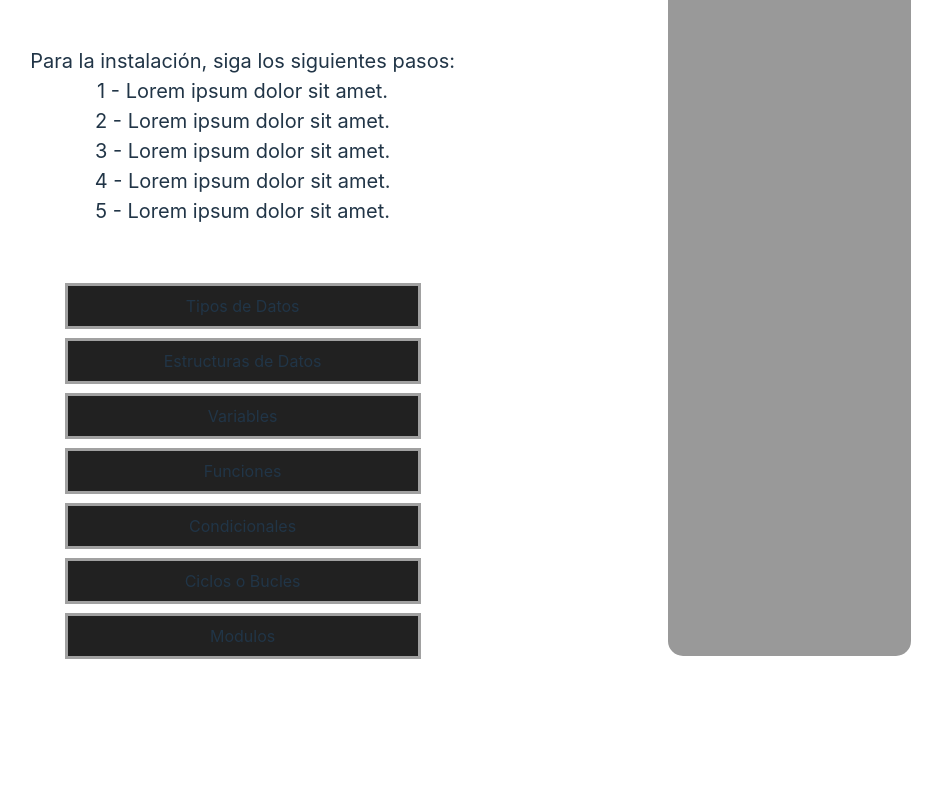
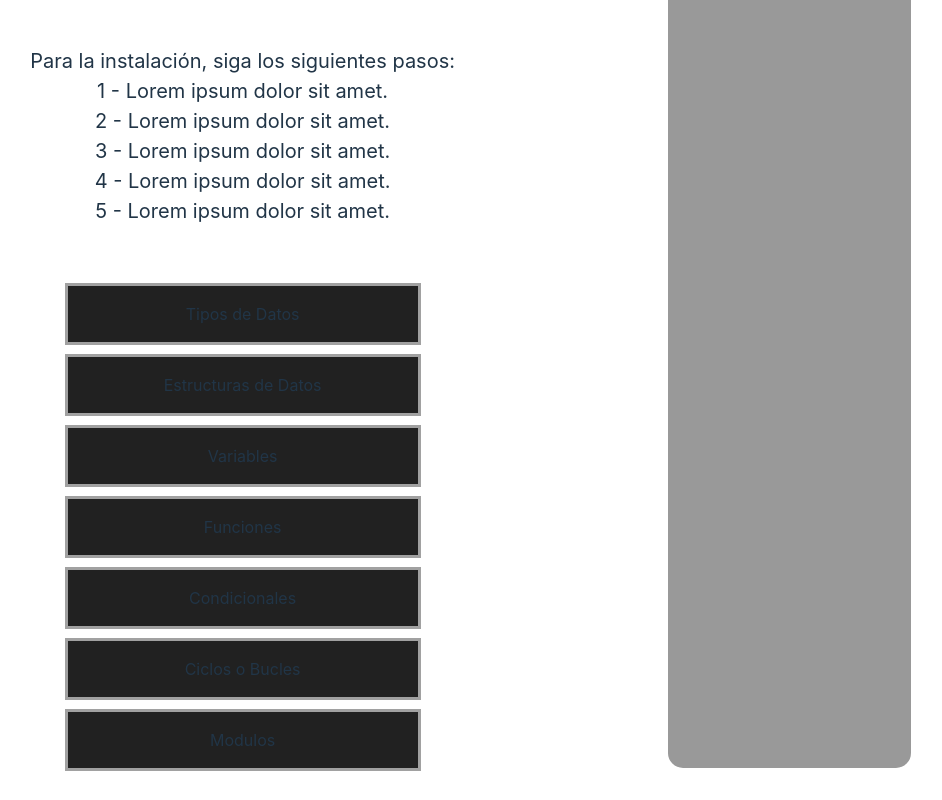
Before and after one commit to EricWithC04/frontend-pruebas-proyecto-final, a React (Vite) app: page /theme/1 in a window 1280 px wide. Shown: the part 917-1717 px from the top of the page, without its empty margins (215-1157 px from the left). Before the commit the page ends 1605 px from the top, so only its background shows below. Built offline with nearby package versions, Linux system fonts and the light colour scheme.

Commit message:
feat: sorted styles

```diff
--- a/src/App.css
+++ b/src/App.css
@@ -11,31 +11,3 @@
   gap: 10px;
   margin-bottom: 30px;
 }
-
-.theme-container {
-  display: flex;
-  flex-direction: column;
-  align-items: center;
-}
-
-.theme-item {
-  background-color: #212121;
-  height: 0;
-  width: 45%;
-  display: flex;
-  align-items: center;
-  justify-content: center;
-  margin-bottom: 15px;
-  overflow: hidden;
-  transition: height 0.8s ease, outline 0.8s ease;
-}
-
-.theme-item:hover {
-  cursor: pointer;
-  background-color: #3a3a3a;
-}
-
-.theme-item.expanded {
-  height: 40px;
-  outline: 3px solid #a1a1a1;
-}
--- a/src/components/MainPage/MainPage.tsx
+++ b/src/components/MainPage/MainPage.tsx
@@ -65,11 +65,11 @@ const MainPage = () => {
                     ))
                 }
             </div>
-            <div className='theme-container'>
+            <div className='item-button-container'>
                 {
                     allThemesPerUnit.hasOwnProperty(unit) ? allThemesPerUnit[unit].map((data: any) => (
                         <div
-                            className={`theme-item ${expandedThemes ? 'expanded' : ''}`}
+                            className={`item-button ${expandedThemes ? 'item-button-active' : 'item-button-hidden'}`}
                             onClick={() => navigate(`/theme/${data.id}`)}
                         >
                             <p>{data.title}</p>
--- a/src/components/ThemePage/ThemePage.css
+++ b/src/components/ThemePage/ThemePage.css
@@ -61,12 +61,12 @@
     width: 350px
 }
 
-.theme-item-description {
+.exercise-description {
     outline: 3px solid #a1a1a1;
     background-color: #a1a1a1;
     color: black;
 }
 
-.theme-item-description button {
+.exercise-description button {
     align-self: flex-end;
 }
--- a/src/components/ThemePage/ThemePage.tsx
+++ b/src/components/ThemePage/ThemePage.tsx
@@ -10,12 +10,12 @@ const ThemePage = () => {
 
     const navigate = useNavigate()
 
-    const [details, setDetails] = useState('')
+    const [themeTitle, setThemeTitle] = useState('')
 
     useEffect(() => {
         Object.keys(allThemesPerUnit).forEach((unit: any) => {
             allThemesPerUnit[unit].forEach((theme: any) => {
-                if (theme.id == idTheme) setDetails(theme.title)
+                if (theme.id == idTheme) setThemeTitle(theme.title)
             })
         })
     }, [])
@@ -73,12 +73,12 @@ const ThemePage = () => {
         setExampleExercises(newExampleExercises)
     }
 
-    if (details.length) {
+    if (themeTitle.length) {
         return (
             <div className='details-container'>
                 <div className='theme-container w-70'>
                     <button onClick={() => navigate(-1)}>Back</button>
-                    <h1>{details}</h1>
+                    <h1>{themeTitle}</h1>
                     <p className='theme-description w-80'>
                         Python es un lenguaje de programación potente y fácil de aprender. Tiene estructuras de datos de alto nivel eficientes y un simple pero efectivo sistema de programación orientado a objetos. La elegante sintaxis de Python y su tipado dinámico, junto a su naturaleza interpretada lo convierten en un lenguaje ideal para scripting y desarrollo rápido de aplicaciones en muchas áreas, para la mayoría de plataformas
                     </p>
@@ -98,14 +98,14 @@ const ThemePage = () => {
                             <li>5 - Lorem ipsum dolor sit amet.</li>
                         </ul>
                     </p>
-                    <div className='theme-container'>
+                    <div className='item-button-container'>
                     {
                         exampleExercises.map((exercise: any) => (
                                 <div className='exercise-item-container'>
-                                    <div className='theme-item expanded exercise w-100' onClick={() => handleExtendExercise(exercise.id)}>
+                                    <div className='item-button item-button-outline exercise w-100' onClick={() => handleExtendExercise(exercise.id)}>
                                         <p>{exercise.name}</p>
                                     </div>
-                                    <div className={`theme-item-description w-100 ${exercise.extended ? 'yes-display' : 'no-display'}`}>
+                                    <div className={`exercise-description w-100 ${exercise.extended ? 'yes-display' : 'no-display'}`}>
                                         <p>{exercise.description}</p>
                                         <button>Ir al Ejercicio</button>
                                     </div>
--- a/src/index.css
+++ b/src/index.css
@@ -13,6 +13,7 @@
   -moz-osx-font-smoothing: grayscale;
 }
 
+/* Widths */
 
 .w-20 {
   width: 20% !important;
@@ -50,6 +51,7 @@
   width: 100% !important;
 }
 
+/* Display on/off */
 .no-display {
   display: none !important;
 }
@@ -59,6 +61,44 @@
   flex-direction: column;
 }
 
+/* Botones/Items */
+.item-button-container {
+  display: flex;
+  flex-direction: column;
+  align-items: center;
+}
+
+.item-button {
+  background-color: #212121;
+  width: 45%;
+  display: flex;
+  align-items: center;
+  justify-content: center;
+  margin-bottom: 15px;
+}
+
+.item-button:hover {
+  cursor: pointer;
+  background-color: #3a3a3a;
+}
+
+.item-button-outline {
+  outline: 3px solid #a1a1a1 !important;
+}
+
+.item-button-hidden {
+  height: 0;
+  overflow: hidden;
+  transition: height 0.8s ease;
+}
+
+.item-button-active {
+  height: 40px !important;
+  outline: 3px solid #a1a1a1 !important;
+  transition: height 0.8s ease !important;
+}
+
+/* Estilos Por Defecto */
 a {
   font-weight: 500;
   color: #646cff;
```
